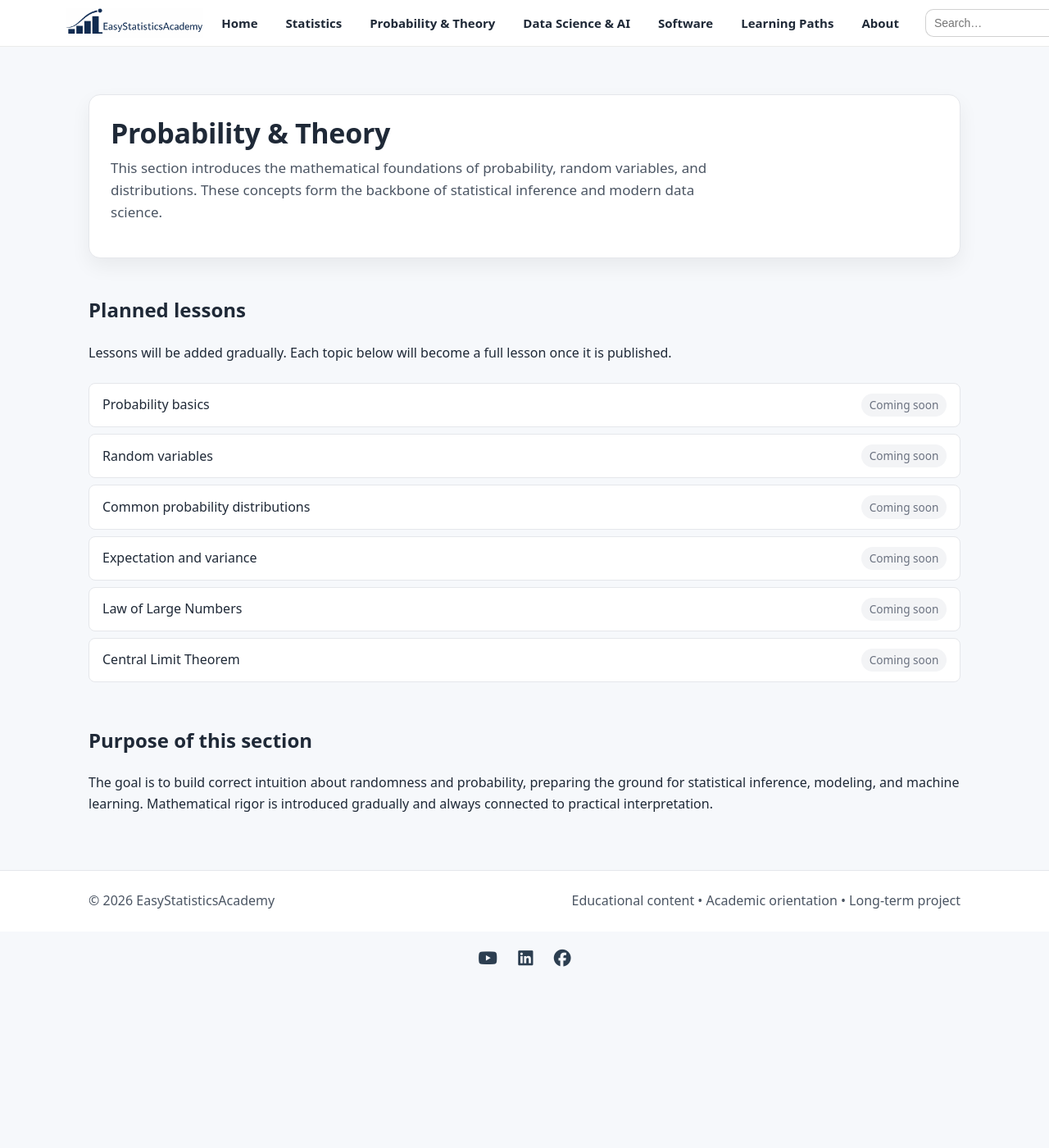
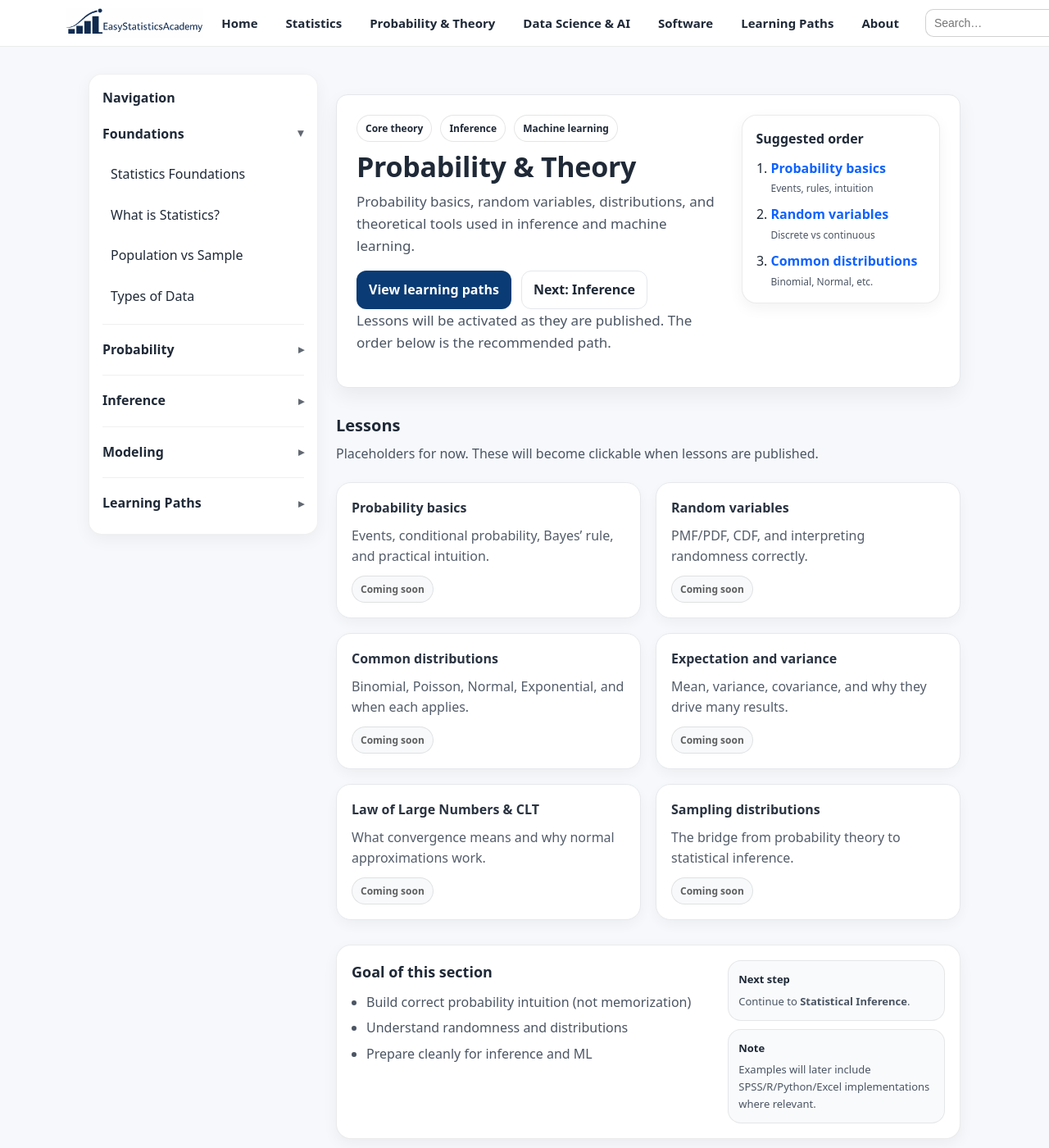
Before and after one commit to ammar-homaida-statistics/easystatisticsacademy, a Jekyll site: the page built from probability/index.md, in a window 1280 px wide and 1400 px high. Shown: the whole window at 82% size. Built offline with Jekyll 4.4.1, drawn with Linux system fonts in a browser that asks for light colours.

Commit message:
Revert "Update index.md"
This reverts commit b22cc2fada519357b57c9d4f1760ff092950d8dc.

```diff
--- a/probability/index.md
+++ b/probability/index.md
@@ -1,67 +1,113 @@
 ---
 layout: default
 title: Probability & Theory
-description: Probability fundamentals, random variables, distributions, and theoretical tools for inference and data science.
+description: Probability basics, random variables, distributions, and theory needed for inference and ML.
 permalink: /probability/
+sidebar: true
 ---
 
-<section class="hero">
-  <div class="hero-card">
-    <h1>Probability &amp; Theory</h1>
-    <p>
-      This section introduces the mathematical foundations of probability,
-      random variables, and distributions. These concepts form the backbone
-      of statistical inference and modern data science.
-    </p>
+<section class="hero hero-section">
+  <div class="hero-card hero-split">
+    <div class="hero-copy">
+      <div class="badge-row">
+        <span class="badge">Core theory</span>
+        <span class="badge">Inference</span>
+        <span class="badge">Machine learning</span>
+      </div>
+
+      <h1>Probability &amp; Theory</h1>
+      <p class="lead">
+        Probability basics, random variables, distributions, and theoretical tools used in inference
+        and machine learning.
+      </p>
+
+      <div class="hero-actions">
+        <a class="btn" href="/learning-paths/">View learning paths</a>
+        <a class="btn btn-outline" href="/inference/">Next: Inference</a>
+      </div>
+
+      <p class="muted-mini">
+        Lessons will be activated as they are published. The order below is the recommended path.
+      </p>
+    </div>
+
+    <div class="hero-panel">
+      <div class="panel-card">
+        <h2 class="panel-title">Suggested order</h2>
+        <ol class="quickstart">
+          <li><a href="#lessons">Probability basics</a><span class="meta">Events, rules, intuition</span></li>
+          <li><a href="#lessons">Random variables</a><span class="meta">Discrete vs continuous</span></li>
+          <li><a href="#lessons">Common distributions</a><span class="meta">Binomial, Normal, etc.</span></li>
+        </ol>
+      </div>
+    </div>
   </div>
 </section>
 
-<section class="section">
-  <h2>Planned lessons</h2>
-  <p class="section-intro">
-    Lessons will be added gradually. Each topic below will become a full lesson
-    once it is published.
-  </p>
+<section class="section" id="lessons">
+  <div class="section-head">
+    <h2>Lessons</h2>
+    <p>Placeholders for now. These will become clickable when lessons are published.</p>
+  </div>
 
-  <ul class="lesson-list">
-    <li>
-      <span class="lesson-title">Probability basics</span>
-      <span class="lesson-status">Coming soon</span>
-    </li>
+  <div class="grid grid-2">
+    <div class="card lesson-card is-soon">
+      <h3>Probability basics</h3>
+      <p>Events, conditional probability, Bayes’ rule, and practical intuition.</p>
+      <span class="pill">Coming soon</span>
+    </div>
 
-    <li>
-      <span class="lesson-title">Random variables</span>
-      <span class="lesson-status">Coming soon</span>
-    </li>
+    <div class="card lesson-card is-soon">
+      <h3>Random variables</h3>
+      <p>PMF/PDF, CDF, and interpreting randomness correctly.</p>
+      <span class="pill">Coming soon</span>
+    </div>
 
-    <li>
-      <span class="lesson-title">Common probability distributions</span>
-      <span class="lesson-status">Coming soon</span>
-    </li>
+    <div class="card lesson-card is-soon">
+      <h3>Common distributions</h3>
+      <p>Binomial, Poisson, Normal, Exponential, and when each applies.</p>
+      <span class="pill">Coming soon</span>
+    </div>
 
-    <li>
-      <span class="lesson-title">Expectation and variance</span>
-      <span class="lesson-status">Coming soon</span>
-    </li>
+    <div class="card lesson-card is-soon">
+      <h3>Expectation and variance</h3>
+      <p>Mean, variance, covariance, and why they drive many results.</p>
+      <span class="pill">Coming soon</span>
+    </div>
 
-    <li>
-      <span class="lesson-title">Law of Large Numbers</span>
-      <span class="lesson-status">Coming soon</span>
-    </li>
+    <div class="card lesson-card is-soon">
+      <h3>Law of Large Numbers &amp; CLT</h3>
+      <p>What convergence means and why normal approximations work.</p>
+      <span class="pill">Coming soon</span>
+    </div>
 
-    <li>
-      <span class="lesson-title">Central Limit Theorem</span>
-      <span class="lesson-status">Coming soon</span>
-    </li>
-  </ul>
+    <div class="card lesson-card is-soon">
+      <h3>Sampling distributions</h3>
+      <p>The bridge from probability theory to statistical inference.</p>
+      <span class="pill">Coming soon</span>
+    </div>
+  </div>
 </section>
 
-<section class="section section-light">
-  <h2>Purpose of this section</h2>
-  <p>
-    The goal is to build correct intuition about randomness and probability,
-    preparing the ground for statistical inference, modeling, and machine
-    learning. Mathematical rigor is introduced gradually and always connected
-    to practical interpretation.
-  </p>
+<section class="section section-slim">
+  <div class="callout">
+    <div class="callout-copy">
+      <h2>Goal of this section</h2>
+      <ul class="bullets">
+        <li>Build correct probability intuition (not memorization)</li>
+        <li>Understand randomness and distributions</li>
+        <li>Prepare cleanly for inference and ML</li>
+      </ul>
+    </div>
+    <div class="callout-side">
+      <div class="mini">
+        <div class="mini-title">Next step</div>
+        <div class="mini-body">Continue to <strong>Statistical Inference</strong>.</div>
+      </div>
+      <div class="mini">
+        <div class="mini-title">Note</div>
+        <div class="mini-body">Examples will later include SPSS/R/Python/Excel implementations where relevant.</div>
+      </div>
+    </div>
+  </div>
 </section>
```
